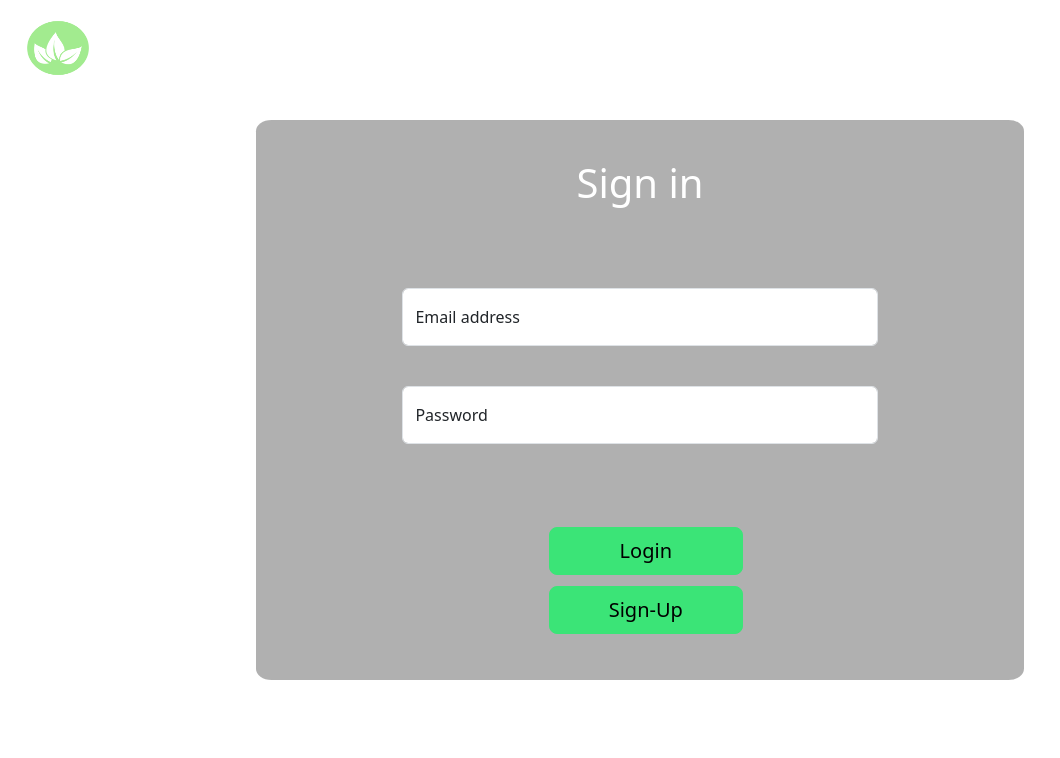
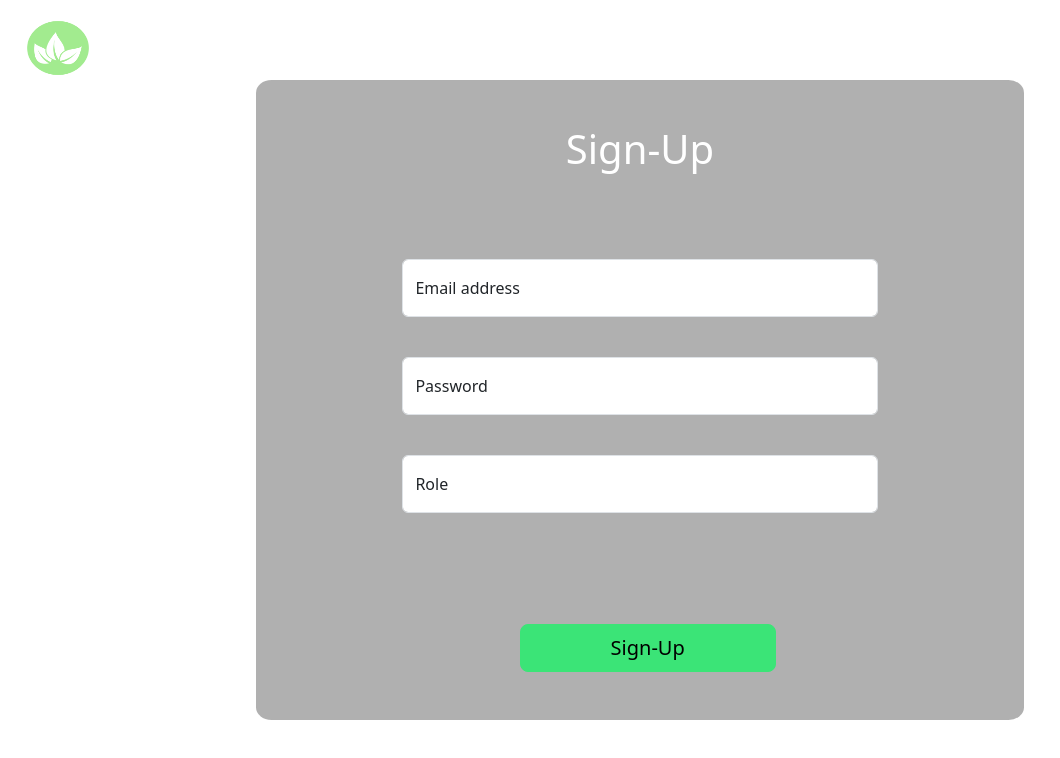
Before and after one commit to ThesanduThathsara/crop-management-system-ui, a React (Vite) app: page / in a window 1280 px wide. Shown: the top 758 px of the page, without its empty margins (0-1060 px from the left). Built offline with nearby package versions, Linux system fonts and the light colour scheme.

Commit message:
create signUp-page and apply css

```diff
--- a/src/App.tsx
+++ b/src/App.tsx
@@ -1,16 +1,15 @@
 import { useState } from 'react'
-import reactLogo from './assets/react.svg'
-import viteLogo from '/vite.svg'
-import './pages/Login.tsx'
 import './App.css'
 import Login from "./pages/Login.tsx";
+import SignUp from "./pages/SignUp.tsx";
+
 
 function App() {
   const [count, setCount] = useState(0)
 
   return (
     <>
-        <Login/>
+        <SignUp/>
     </>
   )
 }
--- /dev/null
+++ b/src/pages/SignUp.tsx
@@ -0,0 +1,41 @@
+import 'bootstrap/dist/css/bootstrap.min.css';
+import 'bootstrap/dist/js/bootstrap.bundle.min.js'
+import './signUp-page.css'
+import logo_icon from '../assets/green-shadow-high-resolution-logo-transparent.png'
+
+export default function SignUp() {
+    return (
+        <>
+            <header>
+                <img width="150" height="80" src={logo_icon}/>
+            </header>
+            <section id="signUp-section">
+                <div id="signUp" className="container">
+                    <h1 id="signUp-title">Sign-Up</h1>
+                    <div id="signUp-form" className="container">
+                        <div id="email-div" className="form-floating mb-3">
+                            <input type="email" className="form-control" id="floatingInput"
+                                   placeholder="name@example.com"/>
+                            <label htmlFor="floatingInput">Email address</label>
+                        </div>
+                        <div id="password-div" className="form-floating">
+                            <input type="password" className="form-control"
+                                   id="floatingPassword"
+                                   placeholder="Password"/>
+                            <label htmlFor="floatingPassword">Password</label>
+                        </div>
+                        <div id="role-div" className="form-floating mb-3">
+                            <input type="text" className="form-control" id="floatingInput2"
+                                   placeholder="Administrator"/>
+                            <label htmlFor="floatingInput2">Role</label>
+                        </div>
+                    </div>
+                    <div id="button-div" className="d-grid gap-2 d-md-block container ">
+                        <button id="signUp-button" className="btn btn-primary btn-lg container" type="button">Sign-Up
+                        </button>
+                    </div>
+                </div>
+            </section>
+        </>
+    )
+}
--- /dev/null
+++ b/src/pages/signUp-page.css
@@ -0,0 +1,124 @@
+
+header {
+    width: auto;
+    height: auto;
+}
+
+header > img {
+    position: absolute;
+    left: 2%;
+    top: 2.5%;
+}
+
+#signUp {
+    background: rgba(0, 0, 0, 0.31);
+    width: 60%;
+    height: 80%;
+    left: 0;
+    right: 0;
+    top: 0;
+    bottom: 0;
+    position: absolute;
+    margin: auto;
+    border-radius: 2%;
+}
+
+#signUp-form {
+    width: 65%;
+    height: 45%;
+    position: absolute;
+    right: 0;
+    left: 0;
+    top: 28%;
+    /*bottom: 0;*/
+    margin: auto;
+}
+
+/*#password-div{*/
+/*    position: absolute;*/
+/*}*/
+
+#signUp-button {
+    background: rgb(59, 228, 119);
+    border-color: rgb(59, 228, 119);
+    color: black;
+    margin: 3%;
+    width: 20vw;
+}
+
+#button-div {
+    position: absolute;
+    width: fit-content;
+    height: fit-content;
+    left: 0;
+    right: 0;
+    margin: auto;
+    bottom: 5vh;
+}
+
+#signUp-title {
+    position: absolute;
+    left: 0;
+    right: 0;
+    top: 7%;
+    margin: auto;
+    width: fit-content;
+    height: fit-content;
+    color: white;
+}
+#email-div>input,#password-div>input {
+    margin-bottom: 5vh
+}
+
+@media only screen and (min-width: 320px) and (max-width: 375.9px) {
+   header > img {
+        width: 15%;
+        height: 6%;
+    }
+}
+
+@media only screen and (min-width: 375px) and (max-width: 425.9px) {
+    header > img {
+        width: 15%;
+        height: 7%;
+    }
+}
+
+@media only screen and (min-width: 425px) and (max-width: 768.9px) {
+     header > img {
+        width: 8%;
+        height: 7%;
+    }
+}
+
+@media only screen and (min-width: 768px) and (max-width: 1023.9px) {
+    header > img {
+        width: 7%;
+        height: 7%;
+    }
+}
+
+@media only screen and (min-width: 1024px) and (max-width: 1439.9px) {
+    header > img {
+        width: 5%;
+        height: 7%;
+    }
+}
+
+@media only screen and (min-width: 1440px) {
+     header > img {
+        width: 4%;
+        height: 7%;
+    }
+}
+
+
+#signUp-button:hover {
+    box-shadow: rgb(59, 228, 119) 0px 5px 15px;
+    font-weight: bold;
+}
+#signUp-button:active {
+    box-shadow:  0px 0px 0px;
+    font-weight: normal;
+    color: white;
+}
```
